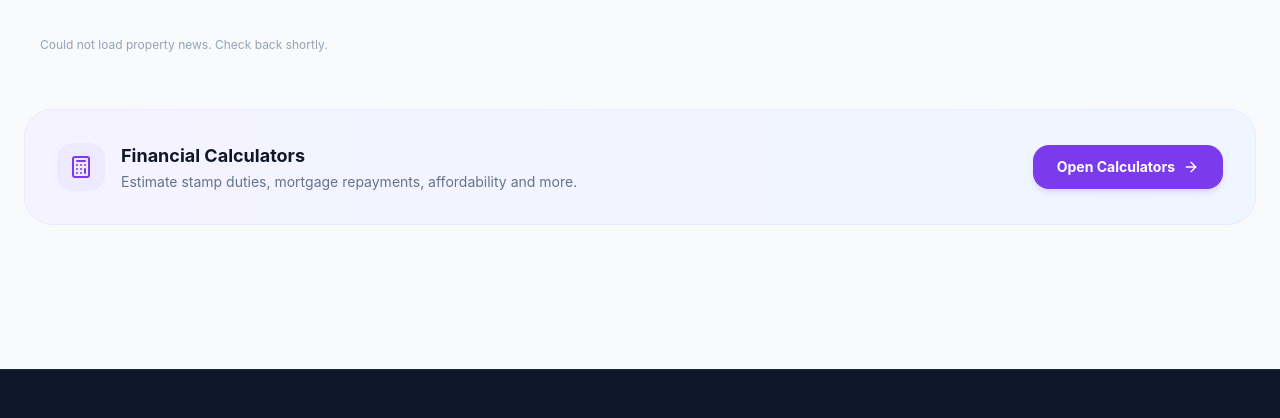
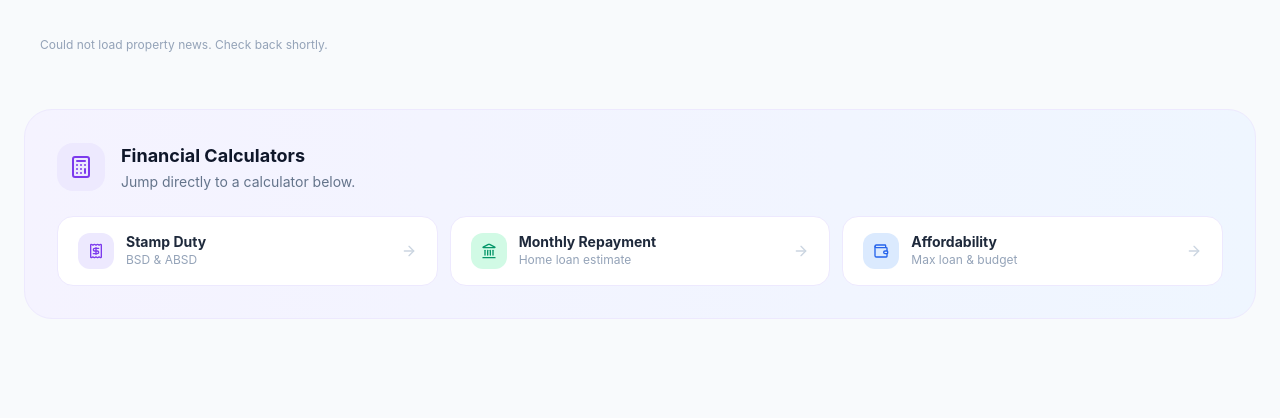
Before and after one commit to lkk2211/FYP-26-S1-13, a React app: page frontend/index.html in a window 1280 px wide. Shown: the part 1138-1556 px from the top of the page. Built offline with nearby package versions, Linux system fonts and the light colour scheme; no server answers.

Commit message:
feat: financial calculators quick links at bottom of home view
Replaces single 'Open Calculators' button with three individual cards,
one per calculator (Stamp Duty, Monthly Repayment, Affordability).
Each card navigates to the guides view and scrolls directly to that
calculator. Added scroll-target IDs to each calculator card.

```diff
--- a/frontend/index.html
+++ b/frontend/index.html
@@ -233,21 +233,51 @@
                 </div>
 
                 <!-- Financial Calculators CTA -->
-                <div class="mt-10 bg-gradient-to-r from-violet-50 to-blue-50 dark:from-violet-900/20 dark:to-blue-900/20 border border-violet-100 dark:border-violet-800/40 rounded-[28px] p-8 flex flex-col sm:flex-row items-center justify-between gap-6">
-                    <div class="flex items-center gap-4">
+                <div class="mt-10 bg-gradient-to-r from-violet-50 to-blue-50 dark:from-violet-900/20 dark:to-blue-900/20 border border-violet-100 dark:border-violet-800/40 rounded-[28px] p-8">
+                    <div class="flex items-center gap-4 mb-6">
                         <div class="w-12 h-12 bg-violet-100 dark:bg-violet-900/40 rounded-2xl flex items-center justify-center shrink-0">
                             <i data-lucide="calculator" class="w-6 h-6 text-violet-600"></i>
                         </div>
                         <div>
                             <h3 class="font-bold text-slate-900 dark:text-white text-lg">Financial Calculators</h3>
-                            <p class="text-sm text-slate-500 dark:text-slate-400 mt-0.5">Estimate stamp duties, mortgage repayments, affordability and more.</p>
-                        </div>
-                    </div>
-                    <button onclick="showView('guides'); setTimeout(()=>{ const el=document.getElementById('calc-section'); if(el) el.scrollIntoView({behavior:'smooth'}); },300)"
-                        class="shrink-0 px-6 py-3 bg-violet-600 hover:bg-violet-700 text-white text-sm font-bold rounded-2xl transition-all shadow-md shadow-violet-200 dark:shadow-violet-900/30 flex items-center gap-2 group">
-                        Open Calculators
-                        <i data-lucide="arrow-right" class="w-4 h-4 transition-transform group-hover:translate-x-1"></i>
-                    </button>
+                            <p class="text-sm text-slate-500 dark:text-slate-400 mt-0.5">Jump directly to a calculator below.</p>
+                        </div>
+                    </div>
+                    <div class="grid grid-cols-1 sm:grid-cols-3 gap-3">
+                        <button onclick="showView('guides'); setTimeout(()=>{ const el=document.getElementById('calc-stamp-duty'); if(el) el.scrollIntoView({behavior:'smooth',block:'center'}); },300)"
+                            class="flex items-center gap-3 px-5 py-4 bg-white dark:bg-slate-800 border border-violet-100 dark:border-violet-800/40 rounded-2xl hover:border-violet-400 hover:shadow-md transition-all group text-left">
+                            <div class="w-9 h-9 bg-violet-100 dark:bg-violet-900/40 rounded-xl flex items-center justify-center shrink-0">
+                                <i data-lucide="receipt" class="w-4 h-4 text-violet-600"></i>
+                            </div>
+                            <div>
+                                <p class="text-sm font-bold text-slate-800 dark:text-white leading-tight">Stamp Duty</p>
+                                <p class="text-xs text-slate-400 mt-0.5">BSD &amp; ABSD</p>
+                            </div>
+                            <i data-lucide="arrow-right" class="w-4 h-4 text-slate-300 ml-auto transition-transform group-hover:translate-x-1 group-hover:text-violet-500"></i>
+                        </button>
+                        <button onclick="showView('guides'); setTimeout(()=>{ const el=document.getElementById('calc-repayment'); if(el) el.scrollIntoView({behavior:'smooth',block:'center'}); },300)"
+                            class="flex items-center gap-3 px-5 py-4 bg-white dark:bg-slate-800 border border-violet-100 dark:border-violet-800/40 rounded-2xl hover:border-emerald-400 hover:shadow-md transition-all group text-left">
+                            <div class="w-9 h-9 bg-emerald-100 dark:bg-emerald-900/40 rounded-xl flex items-center justify-center shrink-0">
+                                <i data-lucide="landmark" class="w-4 h-4 text-emerald-600"></i>
+                            </div>
+                            <div>
+                                <p class="text-sm font-bold text-slate-800 dark:text-white leading-tight">Monthly Repayment</p>
+                                <p class="text-xs text-slate-400 mt-0.5">Home loan estimate</p>
+                            </div>
+                            <i data-lucide="arrow-right" class="w-4 h-4 text-slate-300 ml-auto transition-transform group-hover:translate-x-1 group-hover:text-emerald-500"></i>
+                        </button>
+                        <button onclick="showView('guides'); setTimeout(()=>{ const el=document.getElementById('calc-affordability'); if(el) el.scrollIntoView({behavior:'smooth',block:'center'}); },300)"
+                            class="flex items-center gap-3 px-5 py-4 bg-white dark:bg-slate-800 border border-violet-100 dark:border-violet-800/40 rounded-2xl hover:border-blue-400 hover:shadow-md transition-all group text-left">
+                            <div class="w-9 h-9 bg-blue-100 dark:bg-blue-900/40 rounded-xl flex items-center justify-center shrink-0">
+                                <i data-lucide="wallet" class="w-4 h-4 text-blue-600"></i>
+                            </div>
+                            <div>
+                                <p class="text-sm font-bold text-slate-800 dark:text-white leading-tight">Affordability</p>
+                                <p class="text-xs text-slate-400 mt-0.5">Max loan &amp; budget</p>
+                            </div>
+                            <i data-lucide="arrow-right" class="w-4 h-4 text-slate-300 ml-auto transition-transform group-hover:translate-x-1 group-hover:text-blue-500"></i>
+                        </button>
+                    </div>
                 </div>
             </main>
         </section>
@@ -1124,7 +1154,7 @@
                     <div class="grid grid-cols-1 lg:grid-cols-2 gap-8">
 
                         <!-- BSD/ABSD Calculator -->
-                        <div class="bg-white dark:bg-slate-800 p-8 rounded-[32px] border border-slate-100 dark:border-slate-700 card-shadow space-y-5">
+                        <div id="calc-stamp-duty" class="bg-white dark:bg-slate-800 p-8 rounded-[32px] border border-slate-100 dark:border-slate-700 card-shadow space-y-5">
                             <div class="flex items-center gap-3">
                                 <div class="w-10 h-10 bg-violet-100 dark:bg-violet-900/30 rounded-2xl flex items-center justify-center">
                                     <i data-lucide="receipt" class="w-5 h-5 text-violet-600"></i>
@@ -1161,7 +1191,7 @@
                         </div>
 
                         <!-- Home Loan Calculator -->
-                        <div class="bg-white dark:bg-slate-800 p-8 rounded-[32px] border border-slate-100 dark:border-slate-700 card-shadow space-y-5">
+                        <div id="calc-repayment" class="bg-white dark:bg-slate-800 p-8 rounded-[32px] border border-slate-100 dark:border-slate-700 card-shadow space-y-5">
                             <div class="flex items-center gap-3">
                                 <div class="w-10 h-10 bg-emerald-100 dark:bg-emerald-900/30 rounded-2xl flex items-center justify-center">
                                     <i data-lucide="landmark" class="w-5 h-5 text-emerald-600"></i>
@@ -1195,7 +1225,7 @@
                         </div>
 
                         <!-- Affordability Calculator -->
-                        <div class="bg-white dark:bg-slate-800 p-8 rounded-[32px] border border-slate-100 dark:border-slate-700 card-shadow space-y-5">
+                        <div id="calc-affordability" class="bg-white dark:bg-slate-800 p-8 rounded-[32px] border border-slate-100 dark:border-slate-700 card-shadow space-y-5">
                             <div class="flex items-center gap-3">
                                 <div class="w-10 h-10 bg-blue-100 dark:bg-blue-900/30 rounded-2xl flex items-center justify-center">
                                     <i data-lucide="wallet" class="w-5 h-5 text-blue-600"></i>
```
